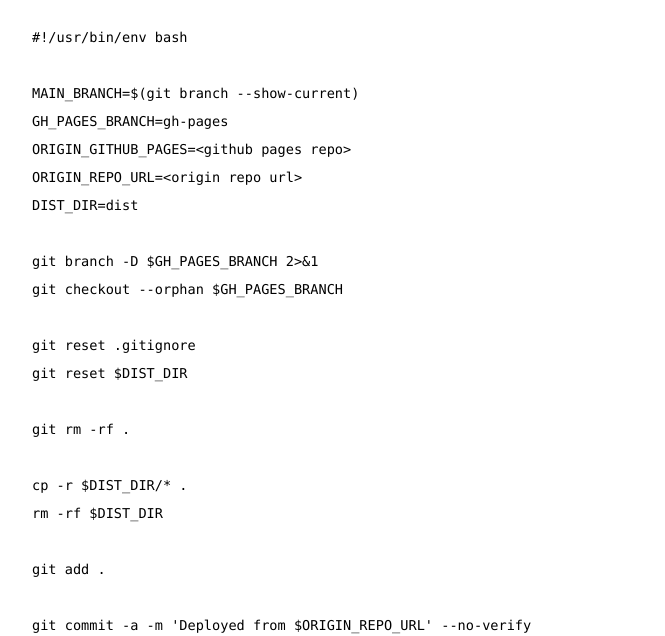
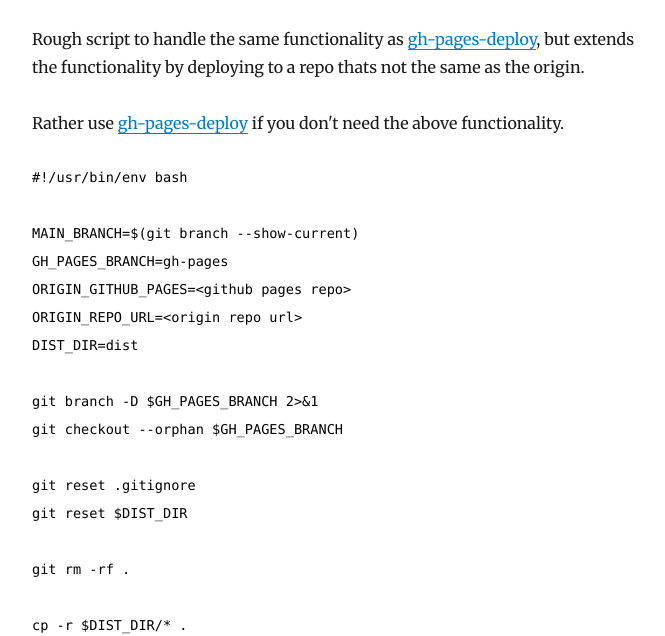
Before and after one commit to olmesm/ohmybuck, a Gatsby site: page /2020-07-23-11-39-git-commit-to-pages/ in a window 1280 px wide. Shown: the part 168-804 px from the top of the page, without its empty margins (293-958 px from the left). Built offline with nearby package versions, Linux system fonts and the light colour scheme; Gatsby itself is replaced by a stand-in of ours; some packages are replaced by stand-ins of ours; code samples lack their colours.

Commit message:
added to Git Commit to Pages

````diff
--- a/content/blog/2020-07-23-11-39-git-commit-to-pages/index.md
+++ b/content/blog/2020-07-23-11-39-git-commit-to-pages/index.md
@@ -4,6 +4,10 @@ description: Git Commit to Pages
 date: 2020-07-23 11:39
 tags: ["git", "github pages"]
 ---
+
+Rough script to handle the same functionality as [gh-pages-deploy](https://www.npmjs.com/package/gh-pages-deploy), but extends the functionality by deploying to a repo thats not the same as the origin.
+
+Rather use [gh-pages-deploy](https://www.npmjs.com/package/gh-pages-deploy) if you don't need the above functionality.
 
 ```bash
 #!/usr/bin/env bash
````
